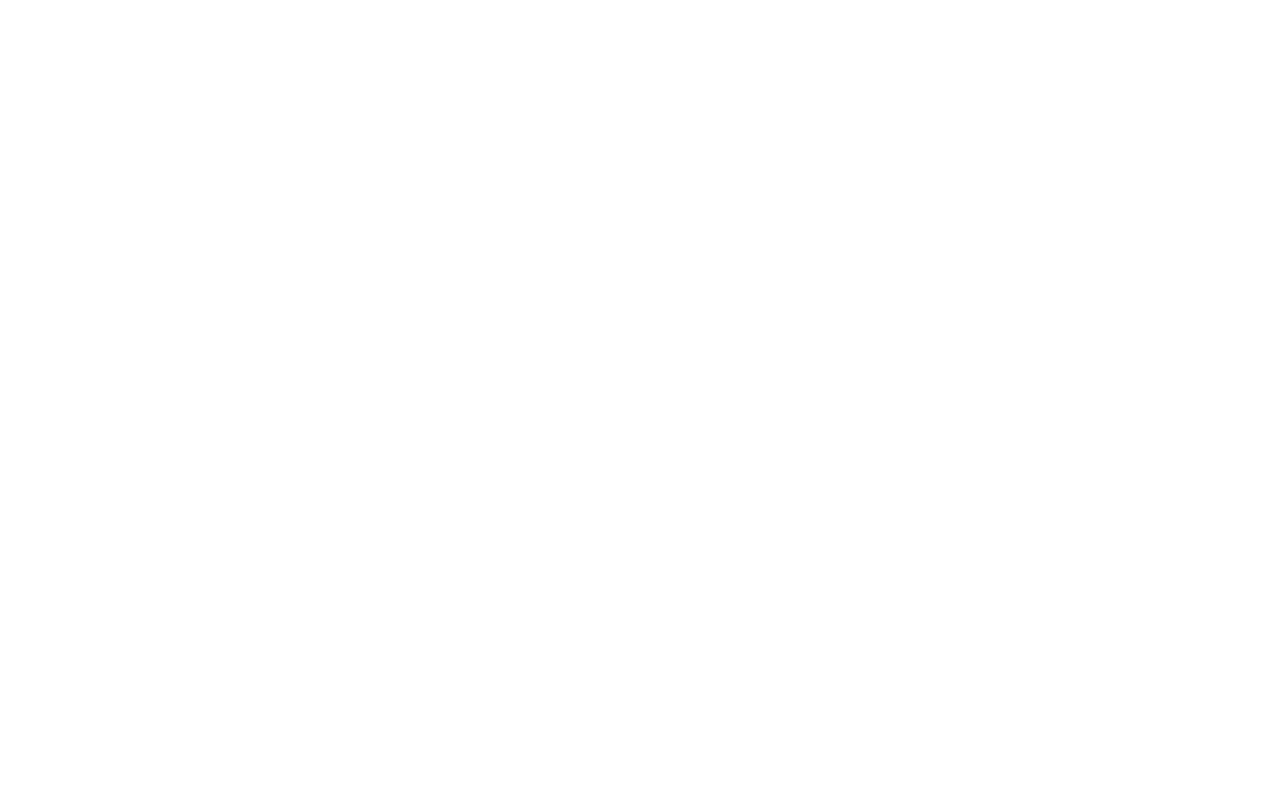
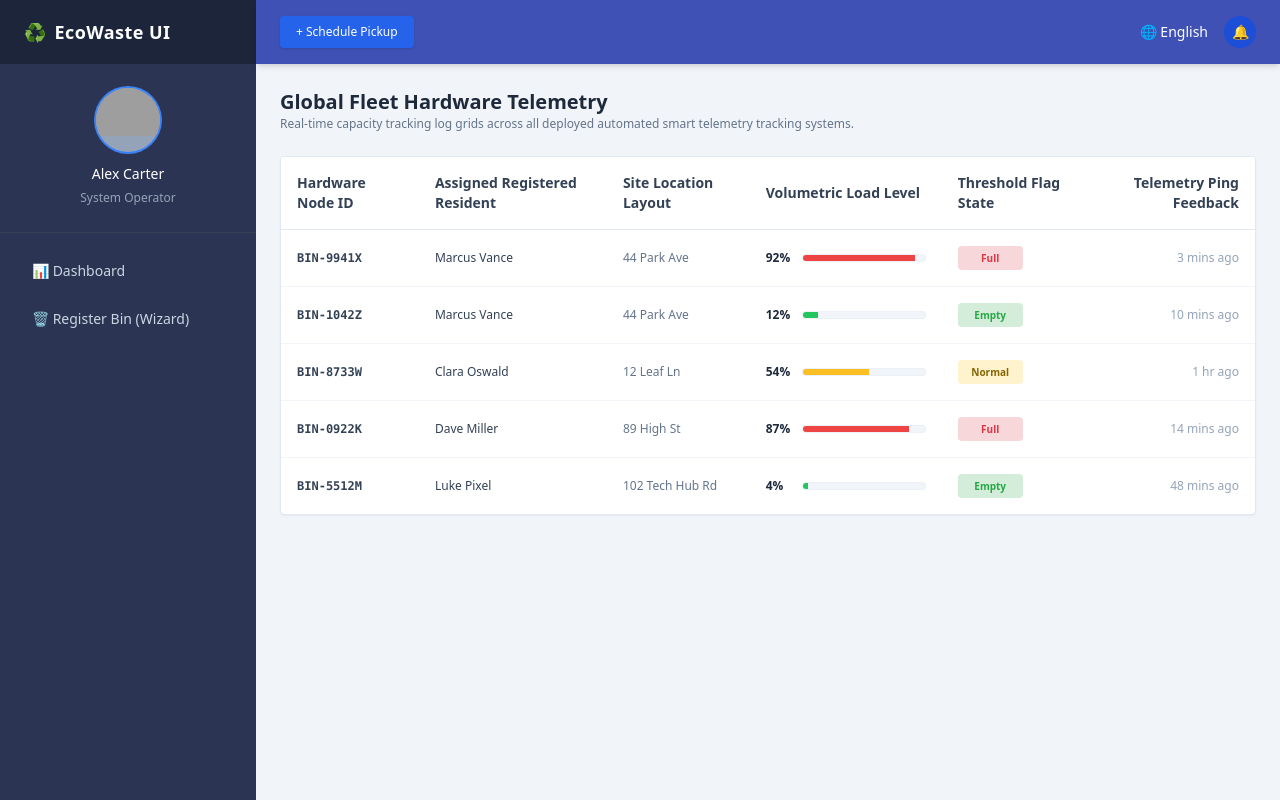
Before and after one commit to Ukoeka/waste-management-ukay, a Nuxt app: page /admin/bins in a window 1280 px wide. Before the commit this address had no page. Built offline with nearby package versions, Linux system fonts and the light colour scheme; grey boxes are pictures that could not be loaded.

Commit message:
new update

```diff
--- /dev/null
+++ b/app/pages/admin/bins.vue
@@ -0,0 +1,75 @@
+<!-- app/pages/admin/bins/index.vue -->
+<script setup>
+definePageMeta({
+  layout: 'admin'
+})
+
+const globalBins = [
+  { id: 'BIN-9941X', owner: 'Marcus Vance', location: '44 Park Ave', status: 'Full', level: 92, lastReported: '3 mins ago' },
+  { id: 'BIN-1042Z', owner: 'Marcus Vance', location: '44 Park Ave', status: 'Empty', level: 12, lastReported: '10 mins ago' },
+  { id: 'BIN-8733W', owner: 'Clara Oswald', location: '12 Leaf Ln', status: 'Normal', level: 54, lastReported: '1 hr ago' },
+  { id: 'BIN-0922K', owner: 'Dave Miller', location: '89 High St', status: 'Full', level: 87, lastReported: '14 mins ago' },
+  { id: 'BIN-5512M', owner: 'Luke Pixel', location: '102 Tech Hub Rd', status: 'Empty', level: 4, lastReported: '48 mins ago' }
+]
+</script>
+
+<template>
+  <div class="space-y-6">
+    <div>
+      <h2 class="text-xl font-bold text-slate-800">Global Fleet Hardware Telemetry</h2>
+      <p class="text-xs text-slate-500">Real-time capacity tracking log grids across all deployed automated smart telemetry tracking systems.</p>
+    </div>
+
+    <!-- Main Table Module Component Layout -->
+    <div class="bg-white rounded border border-slate-200 shadow-sm overflow-hidden">
+      <div class="overflow-x-auto">
+        <table class="w-full text-left border-collapse text-xs">
+          <thead>
+            <tr class="text-slate-700 font-bold border-b border-slate-200 bg-white">
+              <th class="p-4 font-bold text-sm">Hardware Node ID</th>
+              <th class="p-4 font-bold text-sm">Assigned Registered Resident</th>
+              <th class="p-4 font-bold text-sm">Site Location Layout</th>
+              <th class="p-4 font-bold text-sm">Volumetric Load Level</th>
+              <th class="p-4 font-bold text-sm">Threshold Flag State</th>
+              <th class="p-4 font-bold text-sm text-right">Telemetry Ping Feedback</th>
+            </tr>
+          </thead>
+          <tbody class="divide-y divide-slate-100 text-slate-600">
+            <tr v-for="bin in globalBins" :key="bin.id" class="hover:bg-slate-50/50 transition duration-150">
+              <td class="p-4 font-mono font-bold text-slate-700">{{ bin.id }}</td>
+              <td class="p-4 text-slate-700 font-medium">{{ bin.owner }}</td>
+              <td class="p-4 text-slate-500 font-light">{{ bin.location }}</td>
+
+              <!-- Core Volume Progress Tracking Cell -->
+              <td class="p-4 w-48">
+                <div class="flex items-center gap-3">
+                  <span class="font-bold text-slate-800 w-8">{{ bin.level }}%</span>
+                  <div class="w-full bg-slate-100 rounded-full h-2 overflow-hidden border border-slate-200/40">
+                    <div
+                      :class="['h-full transition-all duration-300', bin.level >= 85 ? 'bg-red-500' : bin.level >= 50 ? 'bg-amber-400' : 'bg-green-500']"
+                      :style="{ width: bin.level + '%' }"
+                    ></div>
+                  </div>
+                </div>
+              </td>
+
+              <!-- Clean Tints status pills matching layout styles -->
+              <td class="p-4">
+                <span :class="[
+                  'px-2.5 py-1 rounded text-[10px] font-bold tracking-normal inline-block text-center min-w-[65px]',
+                  bin.status === 'Full' ? 'bg-[#f8d7da] text-[#dc3545]' :
+                  bin.status === 'Normal' ? 'bg-[#fff3cd] text-[#856404]' :
+                  'bg-[#d4edda] text-[#28a745]'
+                ]">
+                  {{ bin.status }}
+                </span>
+              </td>
+
+              <td class="p-4 text-right text-slate-400 font-light">{{ bin.lastReported }}</td>
+            </tr>
+          </tbody>
+        </table>
+      </div>
+    </div>
+  </div>
+</template>
--- /dev/null
+++ b/app/pages/admin/users/[id].vue
@@ -0,0 +1,85 @@
+<!-- app/pages/admin/users/[id].vue -->
+<script setup>
+definePageMeta({
+  layout: 'admin'
+})
+
+const route = useRoute()
+const userId = route.params.id
+
+// Mock database query tracking targeted customer object metadata profiles
+const selectedUser = ref({
+  id: userId,
+  firstName: 'Marcus',
+  lastName: 'Vance',
+  email: 'marcus.v@example.com',
+  phone: '+1 (555) 019-2834',
+  streetAddress: '44 Park Ave',
+  city: 'Springfield',
+  state: 'IL',
+  zipcode: '62701',
+  country: 'United States',
+  enrolledDate: '2025-04-12',
+  hardwareNodes: [
+    { binId: 'BIN-9941X', type: 'General Recycling', level: '78%', health: 'Optimal' },
+    { binId: 'BIN-1042Z', type: 'Organic Waste', level: '12%', health: 'Optimal' }
+  ]
+})
+</script>
+
+<template>
+  <div class="max-w-4xl mx-auto space-y-6">
+    <!-- Top Context Back Header Action Control -->
+    <div class="flex items-center justify-between border-b border-slate-200 pb-4">
+      <div class="space-y-0.5">
+        <NuxtLink to="/admin/users" class="text-xs text-[#3f51b5] hover:underline font-semibold flex items-center gap-1">← Back to Users Directory</NuxtLink>
+        <h2 class="text-xl font-bold text-slate-800">Profile Data Workspace — {{ selectedUser.id }}</h2>
+      </div>
+      <span class="text-xs bg-slate-200 text-slate-700 px-3 py-1 rounded font-mono font-bold">{{ selectedUser.enrolledDate }}</span>
+    </div>
+
+    <!-- Customer Metrics Profile Grid Structure -->
+    <div class="grid grid-cols-1 md:grid-cols-3 gap-6">
+
+      <!-- Card left: Personal Details Readout Pane -->
+      <div class="bg-white p-6 rounded border border-slate-200 shadow-sm space-y-4">
+        <h3 class="text-xs font-bold uppercase tracking-wider text-slate-400 border-b border-slate-100 pb-1">Resident Details</h3>
+        <div class="space-y-3 text-xs">
+          <div><label class="block text-slate-400 mb-0.5">Full Legal Name</label><p class="text-slate-800 font-bold text-sm">{{ selectedUser.firstName }} {{ selectedUser.lastName }}</p></div>
+          <div><label class="block text-slate-400 mb-0.5">Primary Contact Email</label><p class="text-slate-700 font-medium">{{ selectedUser.email }}</p></div>
+          <div><label class="block text-slate-400 mb-0.5">Mobile Terminal Endpoint</label><p class="text-slate-700 font-medium">{{ selectedUser.phone }}</p></div>
+          <div>
+            <label class="block text-slate-400 mb-0.5">Physical Site Deployment Layout</label>
+            <p class="text-slate-600 leading-relaxed">{{ selectedUser.streetAddress }}<br />{{ selectedUser.city }}, {{ selectedUser.state }} {{ selectedUser.zipcode }}</p>
+          </div>
+        </div>
+      </div>
+
+      <!-- Card Right: Tied Hardware Asset Configurations Monitoring -->
+      <div class="md:col-span-2 bg-white p-6 rounded border border-slate-200 shadow-sm space-y-4">
+        <h3 class="text-xs font-bold uppercase tracking-wider text-slate-400 border-b border-slate-100 pb-1">Linked Smart Infrastructure Assets</h3>
+
+        <div class="space-y-4">
+          <div v-for="bin in selectedUser.hardwareNodes" :key="bin.binId" class="border border-slate-200 rounded p-4 flex flex-col sm:flex-row sm:items-center justify-between gap-4 bg-slate-50/50">
+            <div class="space-y-1">
+              <span class="font-mono text-xs font-bold text-slate-800 block">{{ bin.binId }}</span>
+              <span class="text-xs text-slate-500 font-medium block">Category Matrix Type: {{ bin.type }}</span>
+            </div>
+
+            <div class="flex items-center gap-6 text-xs text-right">
+              <div>
+                <span class="block text-slate-400 mb-0.5">Fill Level Capacity</span>
+                <span class="font-black text-slate-800 text-sm">{{ bin.level }}</span>
+              </div>
+              <div>
+                <span class="block text-slate-400 mb-0.5">Sensor Signal Diagnostics</span>
+                <span class="font-bold text-green-600">● {{ bin.health }}</span>
+              </div>
+            </div>
+          </div>
+        </div>
+
+      </div>
+    </div>
+  </div>
+</template>
```
